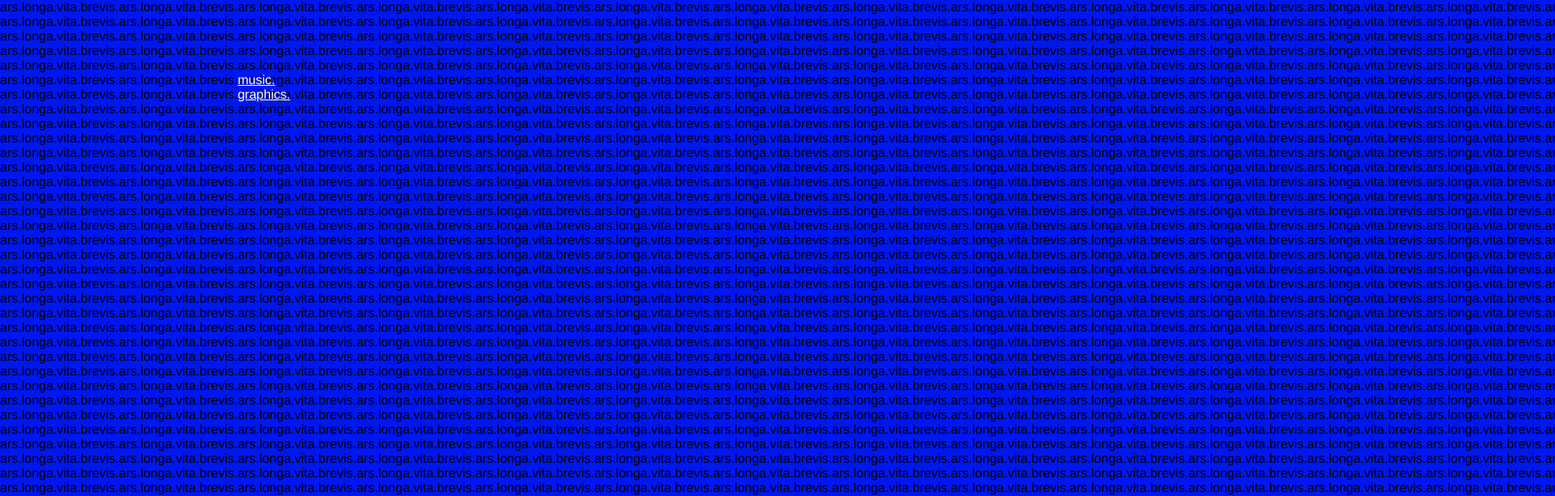
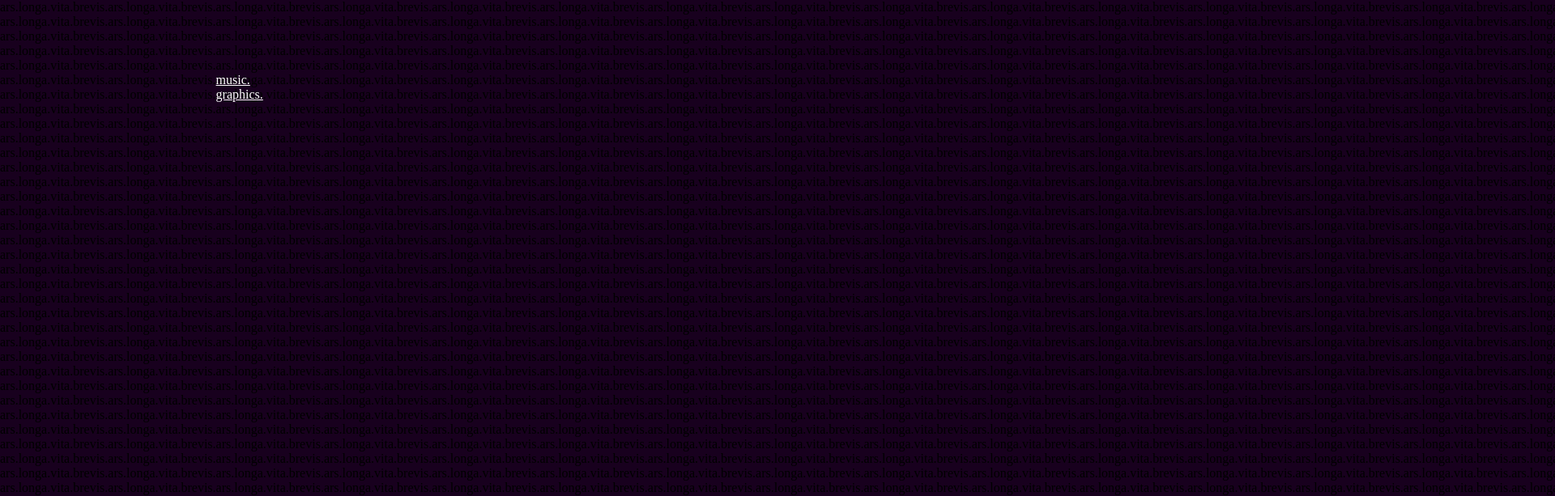
Before and after one commit to ylxsbn/ylxsbn.github.io, a plain HTML site: page 1.html in a window 1280 px wide. Shown: the top 613 px of the page at 81% size, 1920 px wide, since content can reach past the window. Drawn offline with Linux system fonts and the light colour scheme.

Commit message:
Update par.css

```diff
--- a/styles/par.css
+++ b/styles/par.css
@@ -1,21 +1,21 @@
 body{
-background-color:#0017F2;
+background-color:#18001E;
 font-size: 3;
-font-family: Helvetica;
+font-family:Inconsolata;
 overflow-x:hidden;
 display:inline-block;
 margin:0;
 }
 
 .a{
-	font-family:Helvetica;
+	font-family:Inconsolata;
 	font-weight:bold;
 	font-size:50;
 }
 
 .pr{
 	color:white;
-	position: fixed;
+	position:fixed;
 	}
 .pr:hover{
 }
```
